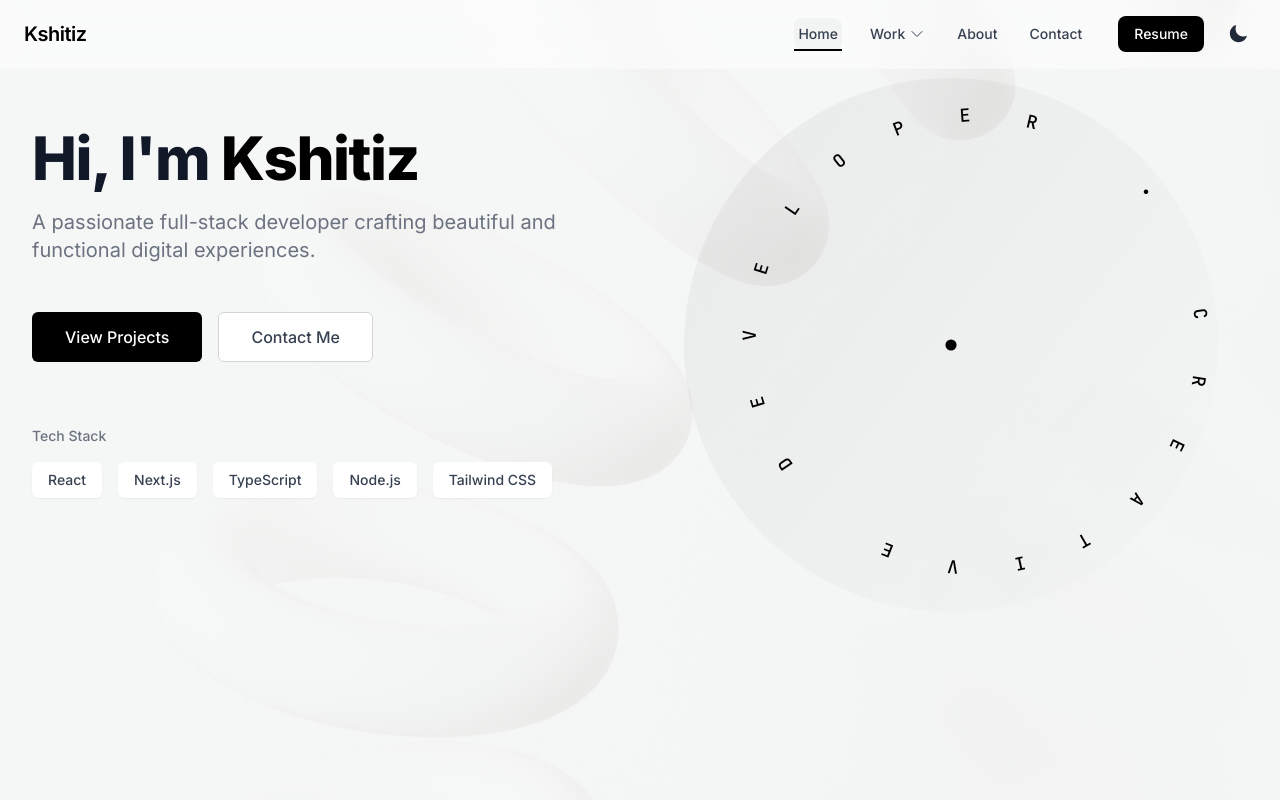
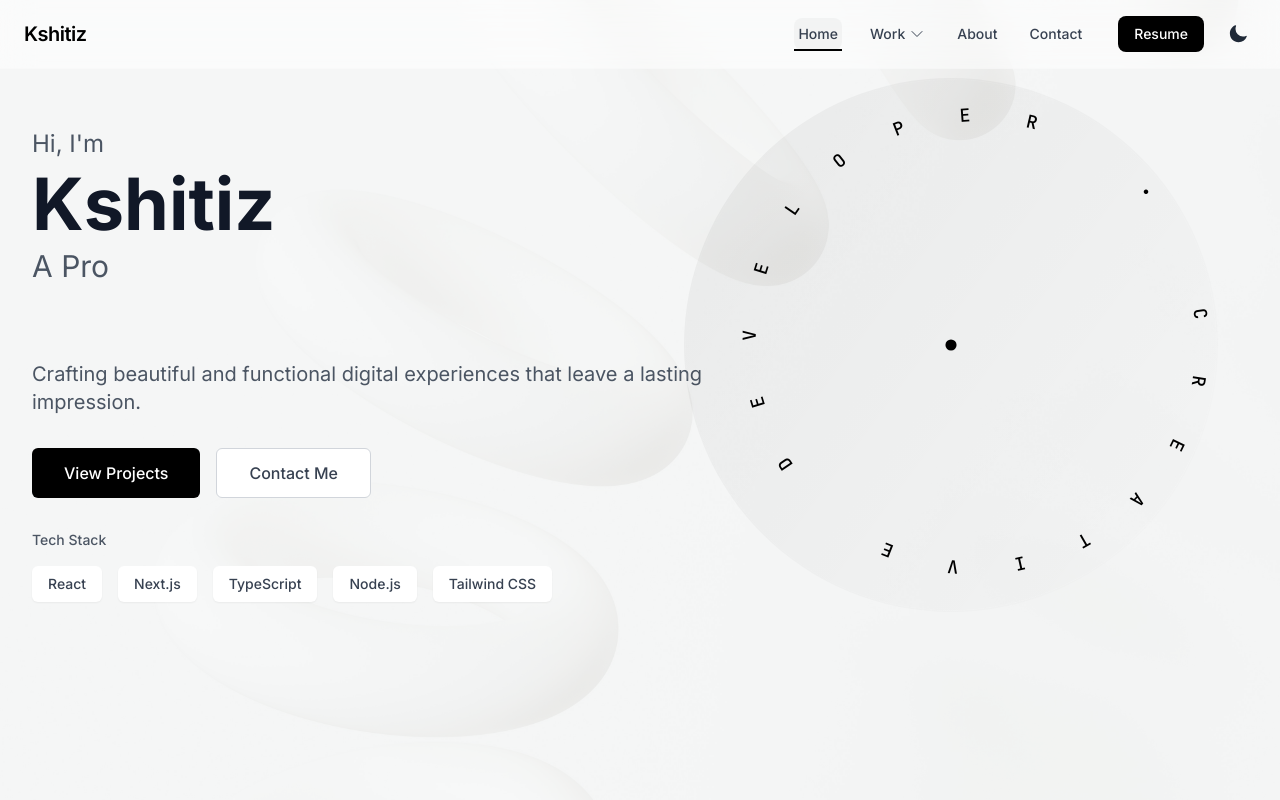
Before and after one commit to thekshitiz/kshitiz-portfolio, a Next.js app: page / in a window 1280 px wide. Shown: the top 800 px of the page. Built offline with nearby package versions, Linux system fonts and the light colour scheme; a web font is replaced by a local one.

Commit message:
type writer effect and working site

```diff
--- a/package.json
+++ b/package.json
@@ -18,6 +18,7 @@
     "next-themes": "^0.4.4",
     "react": "^19.0.0",
     "react-dom": "^19.0.0",
+    "react-type-animation": "^3.2.0",
     "three": "^0.173.0"
   },
   "devDependencies": {
--- a/src/components/Hero.tsx
+++ b/src/components/Hero.tsx
@@ -3,7 +3,10 @@
 import Link from 'next/link'
 import Image from 'next/image'
 import { motion } from 'framer-motion'
+import { TypeAnimation } from 'react-type-animation'
 import CircularText from './CircularText'
+
+const techStack = ['React', 'Next.js', 'TypeScript', 'Node.js', 'Tailwind CSS']
 
 export default function Hero() {
     return (
@@ -26,63 +29,164 @@ export default function Hero() {
             <div className="relative z-10 max-w-7xl mx-auto px-4 sm:px-6 lg:px-8 pt-20 pb-24 sm:pt-32 sm:pb-40">
                 <div className="max-w-3xl">
                     <motion.div
+                        initial={{ opacity: 0, y: 50 }}
+                        animate={{ opacity: 1, y: 0 }}
+                        transition={{
+                            duration: 0.8,
+                            type: 'spring',
+                            stiffness: 100,
+                        }}
+                        className="space-y-8"
+                    >
+                        {/* Enhanced Animated Introduction */}
+                        <div className="space-y-2">
+                            <motion.h2
+                                initial={{ opacity: 0, x: -50 }}
+                                animate={{ opacity: 1, x: 0 }}
+                                transition={{
+                                    duration: 0.8,
+                                    type: 'spring',
+                                    stiffness: 100,
+                                }}
+                                className="text-2xl text-gray-600 dark:text-gray-400"
+                            >
+                                Hi, I'm
+                            </motion.h2>
+                            <motion.h1
+                                initial={{ opacity: 0, scale: 0.5 }}
+                                animate={{ opacity: 1, scale: 1 }}
+                                transition={{
+                                    duration: 0.8,
+                                    type: 'spring',
+                                    stiffness: 100,
+                                }}
+                                className="text-5xl sm:text-6xl md:text-7xl font-bold text-gray-900 dark:text-white"
+                            >
+                                Kshitiz
+                            </motion.h1>
+                            <div className="h-16 sm:h-20">
+                                <TypeAnimation
+                                    sequence={[
+                                        'A Full Stack Developer',
+                                        1500,
+                                        'A UI/UX Enthusiast',
+                                        1500,
+                                        'A Problem Solver',
+                                        1500,
+                                        'A Tech Innovator',
+                                        1500,
+                                    ]}
+                                    wrapper="h2"
+                                    speed={50}
+                                    repeat={Infinity}
+                                    className="text-2xl sm:text-3xl text-gray-600 dark:text-gray-400"
+                                />
+                            </div>
+                        </div>
+
+                        {/* Enhanced Description Animation */}
+                        <motion.p
                             initial={{ opacity: 0, y: 20 }}
                             animate={{ opacity: 1, y: 0 }}
-                        transition={{ duration: 0.8 }}
+                            transition={{
+                                duration: 0.8,
+                                delay: 0.4,
+                                type: 'spring',
+                                stiffness: 100,
+                            }}
+                            className="text-lg sm:text-xl text-gray-600 dark:text-gray-400 max-w-2xl"
                         >
-                        <h1 className="text-4xl tracking-tight font-extrabold text-gray-900 dark:text-white sm:text-5xl md:text-6xl">
-                            <span className="block xl:inline">
-                                Hi, I&apos;m
-                            </span>{' '}
-                            <span className="block text-black dark:text-white xl:inline">
-                                Kshitiz
-                            </span>
-                        </h1>
-                        <p className="mt-3 text-base text-gray-500 dark:text-gray-300 sm:mt-5 sm:text-lg sm:max-w-xl sm:mx-auto md:mt-5 md:text-xl lg:mx-0">
-                            A passionate full-stack developer crafting beautiful
-                            and functional digital experiences.
-                        </p>
-                        <div className="mt-8 sm:mt-12 flex flex-col sm:flex-row gap-4">
+                            Crafting beautiful and functional digital
+                            experiences that leave a lasting impression.
+                        </motion.p>
+
+                        {/* Enhanced CTA Buttons Animation */}
+                        <motion.div
+                            initial={{ opacity: 0, y: 20 }}
+                            animate={{ opacity: 1, y: 0 }}
+                            transition={{
+                                duration: 0.8,
+                                delay: 0.6,
+                                type: 'spring',
+                                stiffness: 100,
+                            }}
+                            className="flex flex-col sm:flex-row gap-4"
+                        >
                             <Link
-                                href="#projects"
-                                className="inline-flex items-center justify-center px-8 py-3 border border-transparent text-base font-medium rounded-md text-white bg-black hover:bg-gray-900 dark:bg-white dark:text-black dark:hover:bg-gray-100 transition-colors"
+                                href="/#portfolio"
+                                className="inline-flex items-center justify-center px-8 py-3 text-base font-medium rounded-md text-white bg-black hover:bg-gray-900 dark:bg-white dark:text-black dark:hover:bg-gray-100 transition-colors"
                             >
                                 View Projects
                             </Link>
                             <Link
-                                href="#contact"
-                                className="inline-flex items-center justify-center px-8 py-3 border border-gray-300 dark:border-gray-700 text-base font-medium rounded-md text-gray-700 dark:text-gray-200 bg-white dark:bg-gray-800 hover:bg-gray-50 dark:hover:bg-gray-700 transition-colors"
+                                href="/#contact"
+                                className="inline-flex items-center justify-center px-8 py-3 text-base font-medium rounded-md text-gray-700 dark:text-gray-200 bg-white dark:bg-gray-800 hover:bg-gray-50 dark:hover:bg-gray-700 transition-colors border border-gray-300 dark:border-gray-600"
                             >
                                 Contact Me
                             </Link>
-                        </div>
                         </motion.div>
 
-                    {/* Tech Stack */}
-                    <motion.div
+                        {/* Enhanced Tech Stack Animation */}
+                        <div className="space-y-4">
+                            <motion.p
                                 initial={{ opacity: 0, y: 20 }}
                                 animate={{ opacity: 1, y: 0 }}
-                        transition={{ duration: 0.8, delay: 0.2 }}
-                        className="mt-16"
+                                transition={{
+                                    duration: 0.8,
+                                    delay: 0.8,
+                                    type: 'spring',
+                                    stiffness: 100,
+                                }}
+                                className="text-sm font-medium text-gray-600 dark:text-gray-400"
                             >
-                        <p className="text-sm font-medium text-gray-500 dark:text-gray-400 mb-4">
                                 Tech Stack
-                        </p>
-                        <div className="flex flex-wrap gap-4">
-                            {[
-                                'React',
-                                'Next.js',
-                                'TypeScript',
-                                'Node.js',
-                                'Tailwind CSS',
-                            ].map((tech) => (
-                                <span
+                            </motion.p>
+                            <motion.div
+                                initial="hidden"
+                                animate="visible"
+                                variants={{
+                                    visible: {
+                                        transition: {
+                                            staggerChildren: 0.15,
+                                            delayChildren: 1,
+                                        },
+                                    },
+                                }}
+                                className="flex flex-wrap gap-4"
+                            >
+                                {techStack.map((tech, index) => (
+                                    <motion.span
                                         key={tech}
+                                        variants={{
+                                            hidden: {
+                                                opacity: 0,
+                                                y: 50,
+                                                scale: 0.3,
+                                                rotate: -180,
+                                            },
+                                            visible: {
+                                                opacity: 1,
+                                                y: 0,
+                                                scale: 1,
+                                                rotate: 0,
+                                            },
+                                        }}
+                                        transition={{
+                                            type: 'spring',
+                                            stiffness: 200,
+                                            damping: 20,
+                                        }}
+                                        whileHover={{
+                                            scale: 1.1,
+                                            rotate: 5,
+                                            transition: { duration: 0.2 },
+                                        }}
                                         className="px-4 py-2 bg-white dark:bg-gray-800 rounded-md text-sm font-medium text-gray-700 dark:text-gray-300 shadow-sm"
                                     >
                                         {tech}
-                                </span>
+                                    </motion.span>
                                 ))}
+                            </motion.div>
                         </div>
                     </motion.div>
                 </div>
```
Also changed, not shown: 1 other file (tests, documents, lock files or other folders). Lines whose indentation alone changed are shown as unchanged.
